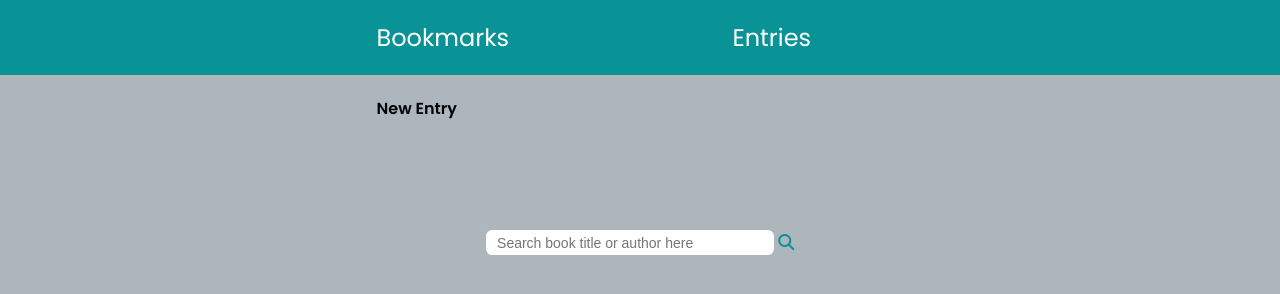
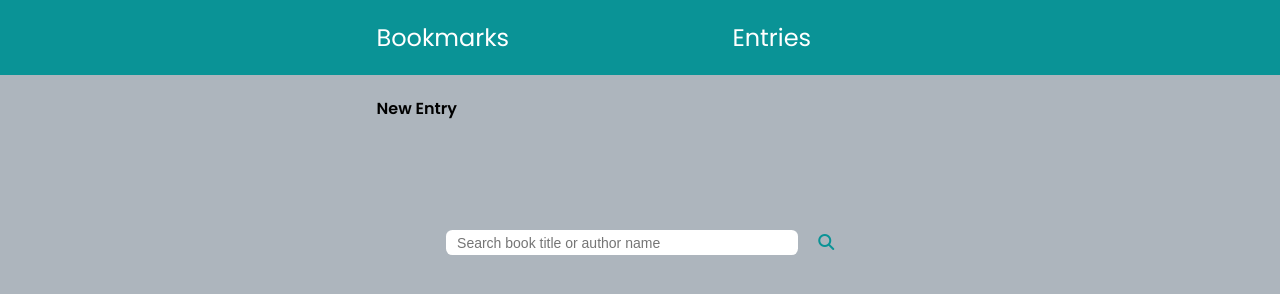
Before and after one commit to jessicagrayson/ajax-project, a website: page index.html in a window 1280 px wide. Drawn offline with Linux system fonts and the light colour scheme.

Commit message:
adjusted css styles to be responsive for desktop view

```diff
--- a/css/styles.css
+++ b/css/styles.css
@@ -47,3 +47,11 @@ h2 {
   padding-left: 0.7rem;
   font-size: 0.875rem;
 }
+
+/* desktop media screen styles */
+@media screen and (min-width: 767px) {
+  #query {
+    width: 22rem;
+    margin-right: 1rem;
+  }
+}
--- a/index.html
+++ b/index.html
@@ -46,7 +46,7 @@
                 type="search"
                 id="query"
                 name="q"
-                placeholder="Search book title or author here"
+                placeholder="Search book title or author name"
                 required
               />
               <i
```
